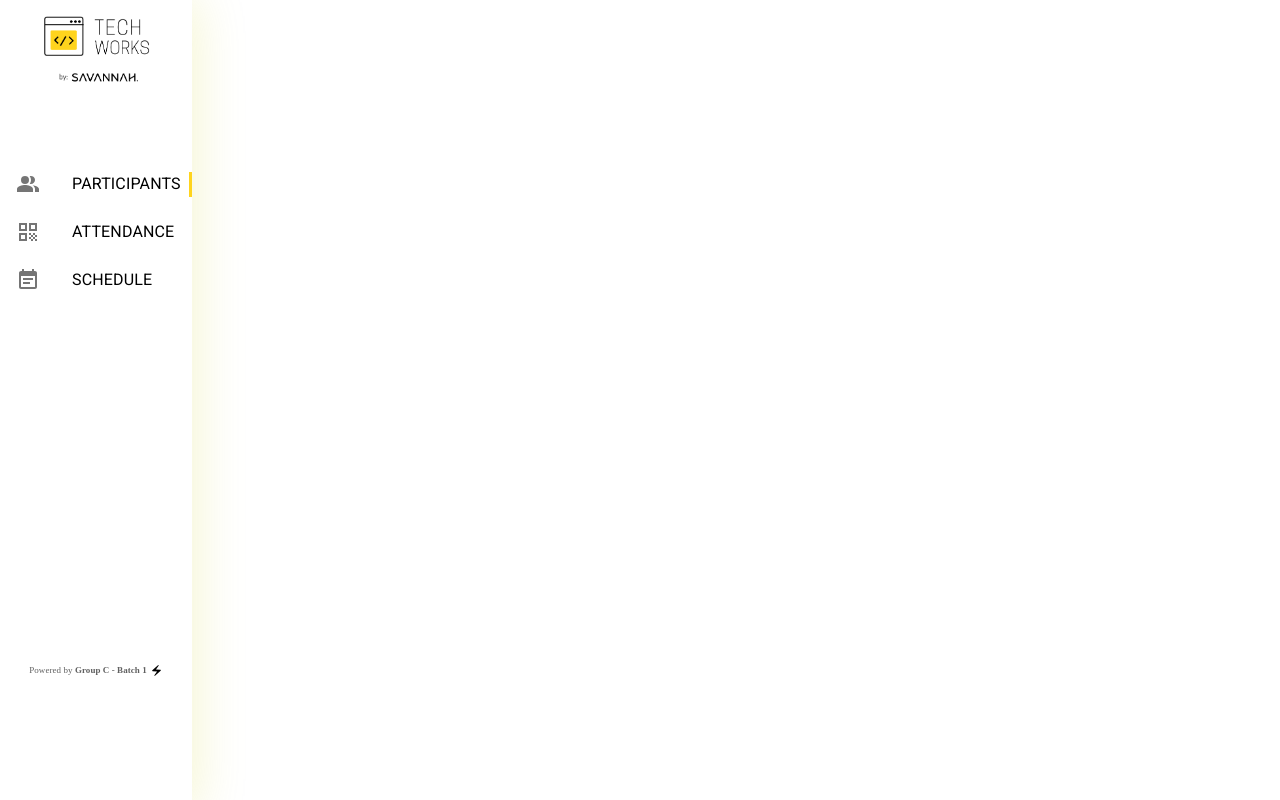
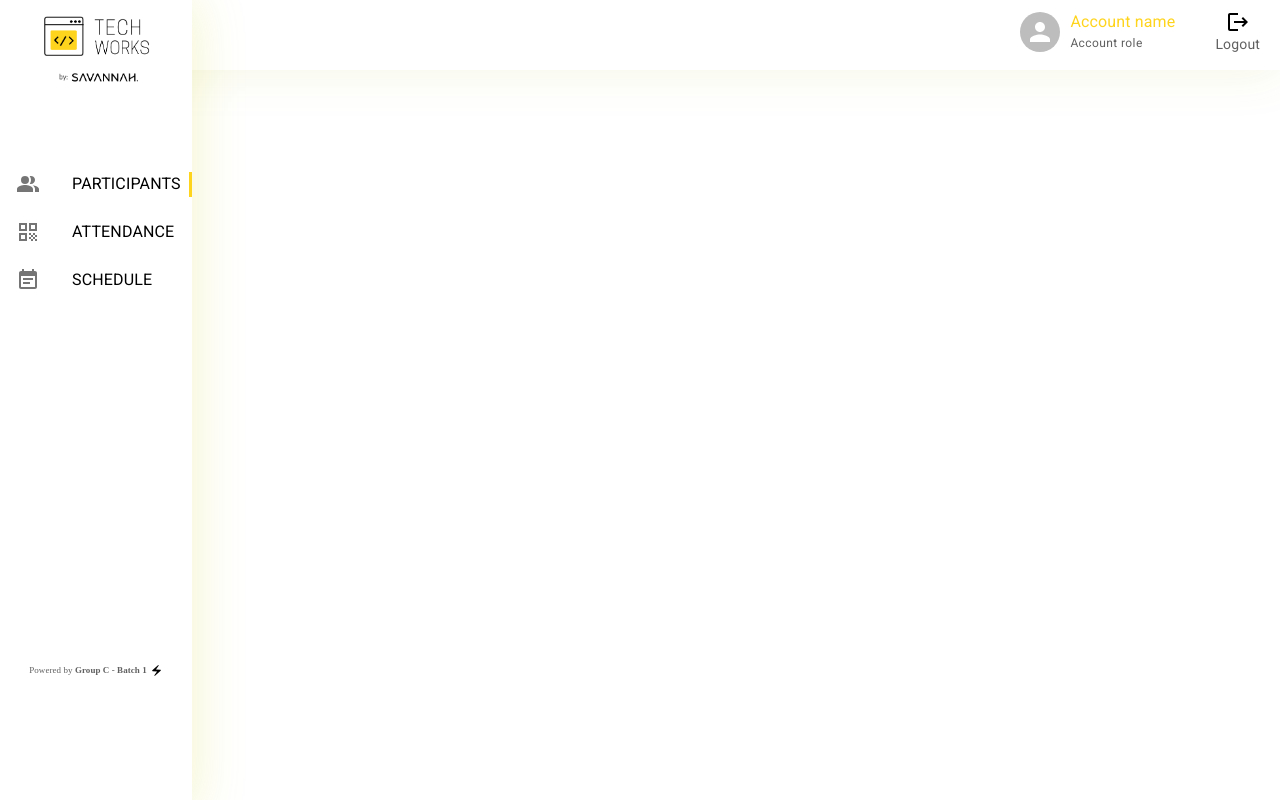
Before and after one commit to MomenAbdelwadoud/Techworks-Platform, a React (Create React App) app in the folder frontend/: page /maillist in a window 1280 px wide. Built offline with nearby package versions, Linux system fonts and the light colour scheme.

Commit message:
Built navbar

```diff
--- /dev/null
+++ b/frontend/src/components/AvatarImage.jsx
@@ -0,0 +1,12 @@
+import React from 'react'
+import Avatar from '@mui/material/Avatar';
+
+
+export default function AvatarImage() {
+  return (
+    // <img src="#,#e4e4e4" alt="avatar" />
+    <>
+    <Avatar></Avatar>
+    </>
+  )
+}
--- a/frontend/src/components/CopyRight.jsx
+++ b/frontend/src/components/CopyRight.jsx
@@ -5,7 +5,7 @@ import Typography from "@mui/material/Typography";
 
 const CopyRight = () => {
     return (
-        <div style={{display:'flex',alignItems:'center',gap:'3px'}}>
+        <div style={{display:'flex',alignContent:'center',gap:'3px'}}>
             <Typography component="p" color="secondary.light"
             style={{
                 color: 'secondary.light',
@@ -13,7 +13,7 @@ const CopyRight = () => {
                 fontSize: 'min(0.6rem, 0.7vw)',
             }}
             >Powered by <strong style={{color:'secondary'}}>Group C - Batch 1</strong></Typography>
-            <ElectricBoltIcon style={{'fontSize':"small"}}></ElectricBoltIcon>
+            <ElectricBoltIcon style={{'fontSize':"small"}} color='secondary.light'></ElectricBoltIcon>
         </div>
     );
 }
--- a/frontend/src/components/NavBar.jsx
+++ b/frontend/src/components/NavBar.jsx
@@ -1,9 +1,23 @@
 import React from 'react';
+import styles from '../styles/NavBar.module.css';
+import LogoutIcon from '@mui/icons-material/Logout';
+import Typography from "@mui/material/Typography";
+import AvatarImage from './AvatarImage';
 
 const NavBar = () => {
     return (
-        <div>
-            Nav
+        <div className={styles.navbar}>
+            <div className={styles.account}>
+                <AvatarImage></AvatarImage>
+                <div className={styles.account_info}>
+                    <Typography style={{cursor:'pointer'}} component="p" variant='body1' color="primary">Account name</Typography>
+                    <Typography component="p" variant="caption" color="secondary.light">Account role</Typography>
+                </div>
+                <div className={styles.logout}>
+                    <LogoutIcon color='secondary.light'></LogoutIcon>
+                    <Typography component="p" variant="body2" color="secondary.light">Logout</Typography>
+                </div>
+            </div>
         </div>
     );
 }
--- a/frontend/src/components/SideBar.jsx
+++ b/frontend/src/components/SideBar.jsx
@@ -23,22 +23,22 @@ export default function SideBar() {
       <div className={styles.menu_items}>
       <ListItemButton>
       <ListItemIcon>
-        <PeopleAltIcon />
+        <PeopleAltIcon color='secondary.black'/>
       </ListItemIcon>
-      <ListItemText primary="PARTICIPANTS" />
+      <ListItemText primary="PARTICIPANTS"  />
       <span className={styles.current_item}></span>
     </ListItemButton>
     <ListItemButton>
       <ListItemIcon>
-        <QrCodeIcon />
+        <QrCodeIcon color='secondary.black'/>
       </ListItemIcon>
-      <ListItemText primary="ATTENDANCE" />
+      <ListItemText primary="ATTENDANCE"  />
     </ListItemButton>
     <ListItemButton>
       <ListItemIcon>
-        <EventNoteIcon />
+        <EventNoteIcon color='secondary.black'/>
       </ListItemIcon>
-      <ListItemText primary="SCHEDULE" />
+      <ListItemText primary="SCHEDULE"  />
     </ListItemButton>
       </div>
       <CopyRight></CopyRight>
--- /dev/null
+++ b/frontend/src/styles/NavBar.module.css
@@ -0,0 +1,34 @@
+.navbar{
+    box-shadow: 0px 0px 50px 3px rgba(162, 166, 0, 0.1);
+    height: 70px;
+    background-color: #fff;
+    position: fixed;
+    top: 0;
+    left: 0;
+    right: 0;
+}
+.logout{
+    display: flex;
+    flex-direction: column;
+    justify-items: center;
+    align-items: center;
+    cursor: pointer;
+}
+.account{
+    position: absolute;
+    right: 10px;
+    top: 0;
+    padding: 10px;
+    z-index: 2;
+    display: flex;
+    justify-content: space-between;
+    align-items: center;
+}
+
+.account_info{
+    margin-right: 40px;
+    margin-left: 10px;
+    display: flex;
+    flex-direction: column;
+    justify-items: center;
+}
```
Also changed, not shown: frontend/src/components/Avatar.jsx (deleted).
